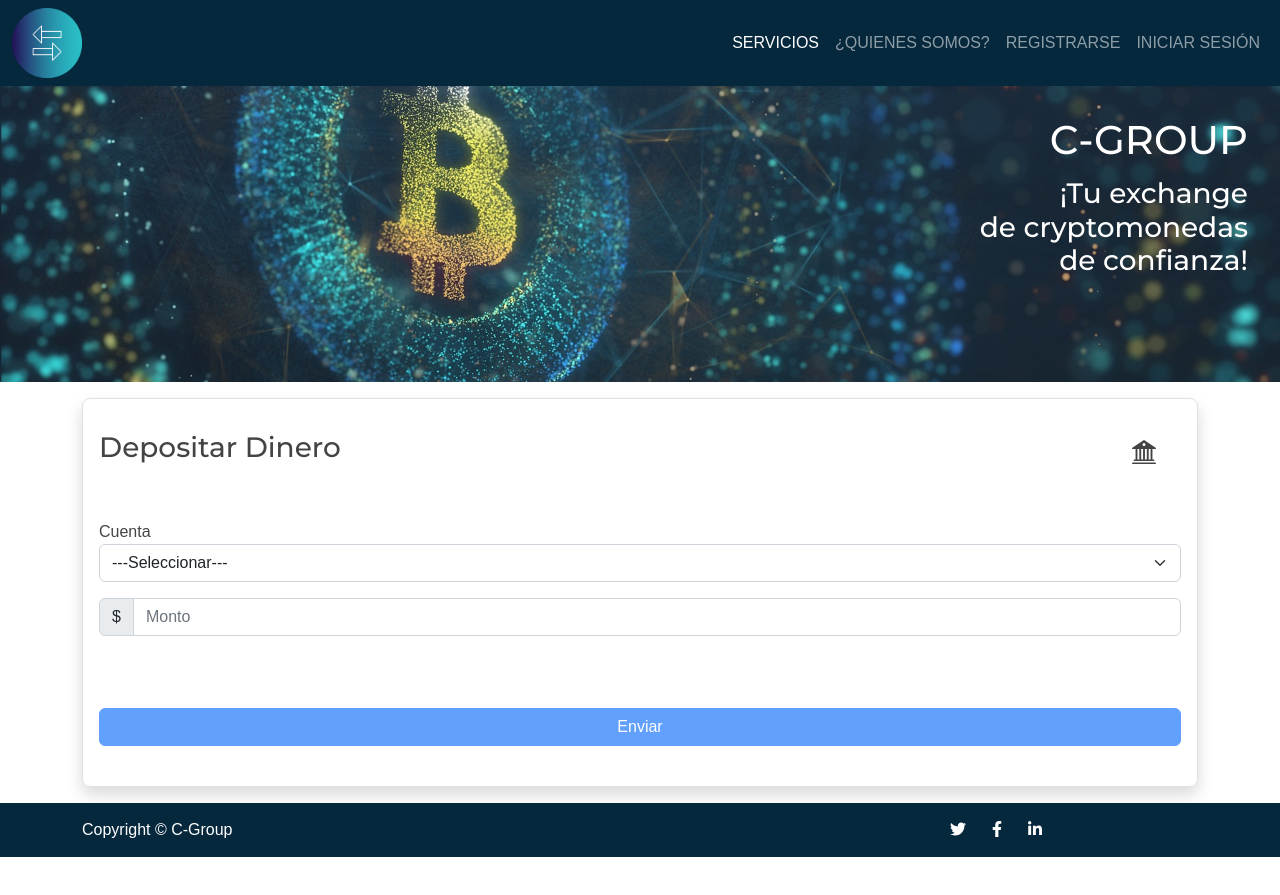
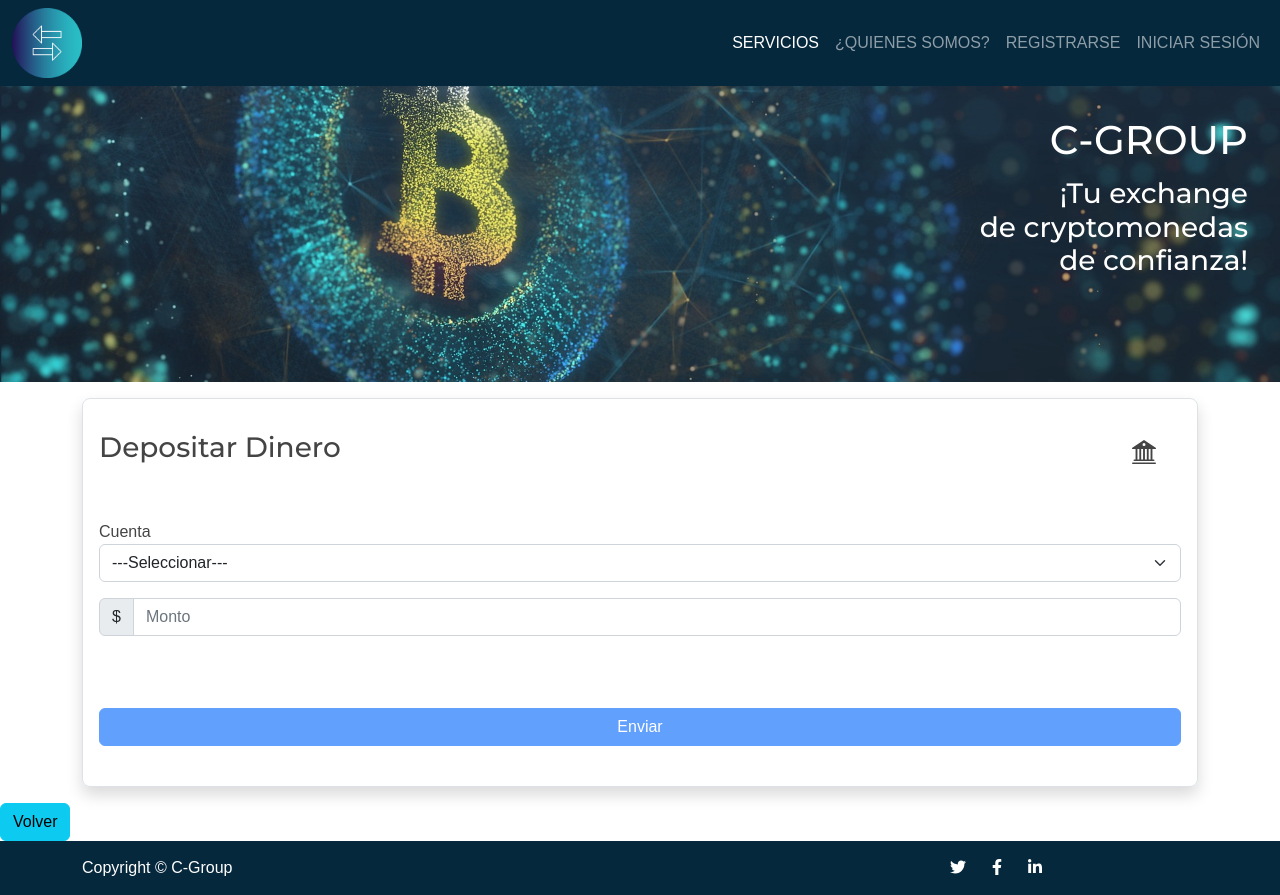
Before and after one commit to pilCbaNet/fsnet3-team3, an Angular app in the folder FRONTEND/: page /deposito in a window 1280 px wide. Before the commit the page ends 857 px from the top, so only its background shows below. Built offline with nearby package versions, Linux system fonts and the light colour scheme.

Commit message:
cambios mínimos

```diff
--- a/FRONTEND/src/app/pages/deposito-dinero/deposito-dinero.component.html
+++ b/FRONTEND/src/app/pages/deposito-dinero/deposito-dinero.component.html
@@ -32,3 +32,4 @@
         </form>
     </div>
 </div>
+<a href="/dashboard" routerLink="/dashboard" class="btn btn-info">Volver</a>
--- a/FRONTEND/src/app/pages/retiro-dinero/retiro-dinero.component.html
+++ b/FRONTEND/src/app/pages/retiro-dinero/retiro-dinero.component.html
@@ -38,7 +38,7 @@
         </form>
     </div>
 </div>
-
+<a href="/dashboard" routerLink="/dashboard" class="btn btn-info">Volver</a>
 
 
 <!-- <div>
```
